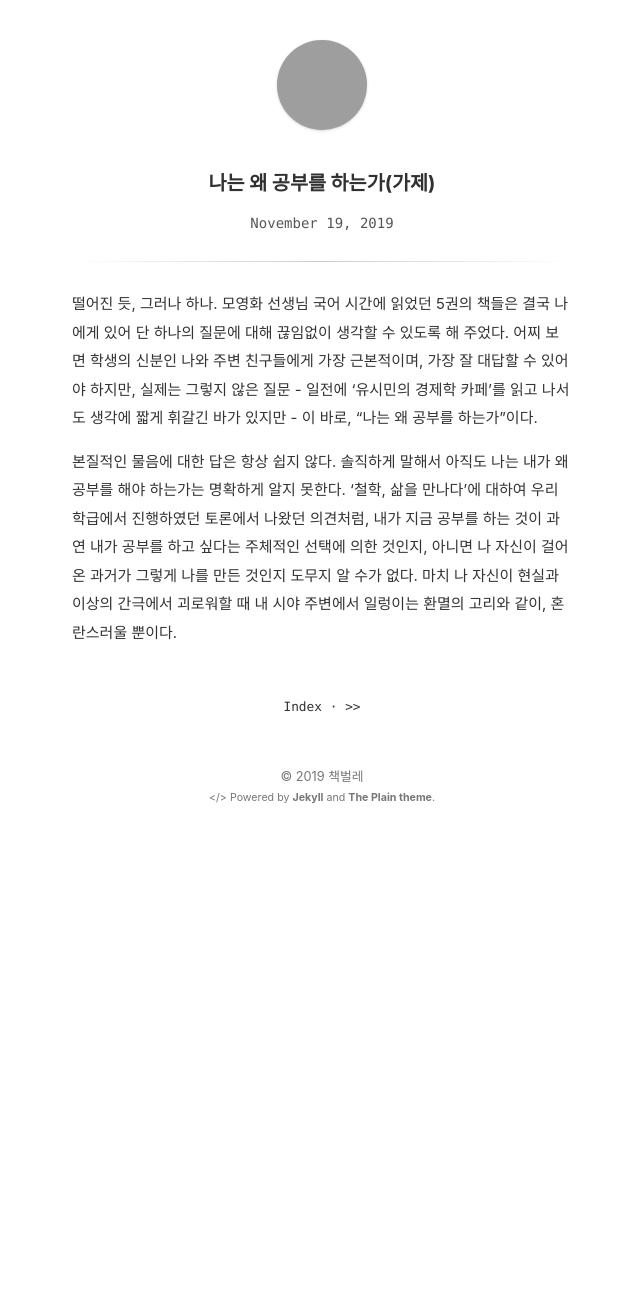
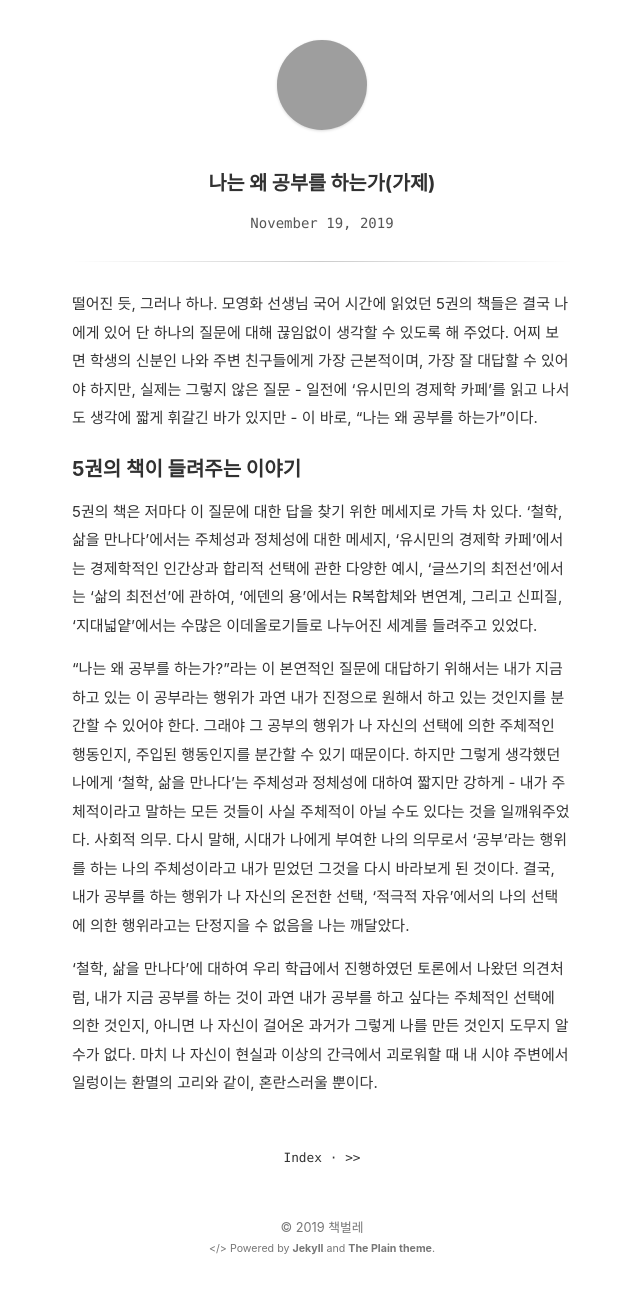
Before and after one commit to stevenoh0908/stevenoh0908.github.io, a Jekyll site: the page built from _posts/2019-11-19-나는 왜 공부를 하는가(가제).md, in a window 1280 px wide, cut to the strip 0-1294 px from the top of the page. Shown: the whole strip, without its empty margins (318-958 px from the left). Built offline with Jekyll 4.4.1, drawn with Linux system fonts in a browser that asks for light colours; comment, search, counter and statistics services are not loaded; before the commit the page ends 900 px from its top, so only the background shows below that; grey boxes are pictures that could not be loaded.

Commit message:
Update 2019-11-19-나는 왜 공부를 하는가(가제).md

```diff
--- a/_posts/2019-11-19-나는 왜 공부를 하는가(가제).md
+++ b/_posts/2019-11-19-나는 왜 공부를 하는가(가제).md
@@ -7,4 +7,10 @@ status: private
   떨어진 듯, 그러나 하나. 모영화 선생님 국어 시간에 읽었던 5권의 책들은 결국 나에게 있어 단 하나의 질문에 대해 끊임없이 생각할 수 있도록 해 주었다.
  어찌 보면 학생의 신분인 나와 주변 친구들에게 가장 근본적이며, 가장 잘 대답할 수 있어야 하지만, 실제는 그렇지 않은 질문 - 일전에 '유시민의 경제학 카페'를 읽고 나서도 생각에 짧게 휘갈긴 바가 있지만 - 이 바로, "나는 왜 공부를 하는가"이다.
 
-  본질적인 물음에 대한 답은 항상 쉽지 않다. 솔직하게 말해서 아직도 나는 내가 왜 공부를 해야 하는가는 명확하게 알지 못한다. '철학, 삶을 만나다'에 대하여 우리 학급에서 진행하였던 토론에서 나왔던 의견처럼, 내가 지금 공부를 하는 것이 과연 내가 공부를 하고 싶다는 주체적인 선택에 의한 것인지, 아니면 나 자신이 걸어온 과거가 그렇게 나를 만든 것인지 도무지 알 수가 없다. 마치 나 자신이 현실과 이상의 간극에서 괴로워할 때 내 시야 주변에서 일렁이는 환멸의 고리와 같이, 혼란스러울 뿐이다.
+### 5권의 책이 들려주는 이야기
+
+ 5권의 책은 저마다 이 질문에 대한 답을 찾기 위한 메세지로 가득 차 있다. '철학, 삶을 만나다'에서는 주체성과 정체성에 대한 메세지, '유시민의 경제학 카페'에서는 경제학적인 인간상과 합리적 선택에 관한 다양한 예시, '글쓰기의 최전선'에서는 '삶의 최전선'에 관하여, '에덴의 용'에서는 R복합체와 변연계, 그리고 신피질, '지대넓얕'에서는 수많은 이데올로기들로 나누어진 세계를 들려주고 있었다.
+
+ "나는 왜 공부를 하는가?"라는 이 본연적인 질문에 대답하기 위해서는 내가 지금 하고 있는 이 공부라는 행위가 과연 내가 진정으로 원해서 하고 있는 것인지를 분간할 수 있어야 한다. 그래야 그 공부의 행위가 나 자신의 선택에 의한 주체적인 행동인지, 주입된 행동인지를 분간할 수 있기 때문이다. 하지만 그렇게 생각했던 나에게 '철학, 삶을 만나다'는 주체성과 정체성에 대하여 짧지만 강하게 - 내가 주체적이라고 말하는 모든 것들이 사실 주체적이 아닐 수도 있다는 것을 일깨워주었다. 사회적 의무. 다시 말해, 시대가 나에게 부여한 나의 의무로서 '공부'라는 행위를 하는 나의 주체성이라고 내가 믿었던 그것을 다시 바라보게 된 것이다. 결국, 내가 공부를 하는 행위가 나 자신의 온전한 선택, '적극적 자유'에서의 나의 선택에 의한 행위라고는 단정지을 수 없음을 나는 깨달았다.
+
+  '철학, 삶을 만나다'에 대하여 우리 학급에서 진행하였던 토론에서 나왔던 의견처럼, 내가 지금 공부를 하는 것이 과연 내가 공부를 하고 싶다는 주체적인 선택에 의한 것인지, 아니면 나 자신이 걸어온 과거가 그렇게 나를 만든 것인지 도무지 알 수가 없다. 마치 나 자신이 현실과 이상의 간극에서 괴로워할 때 내 시야 주변에서 일렁이는 환멸의 고리와 같이, 혼란스러울 뿐이다.
```
